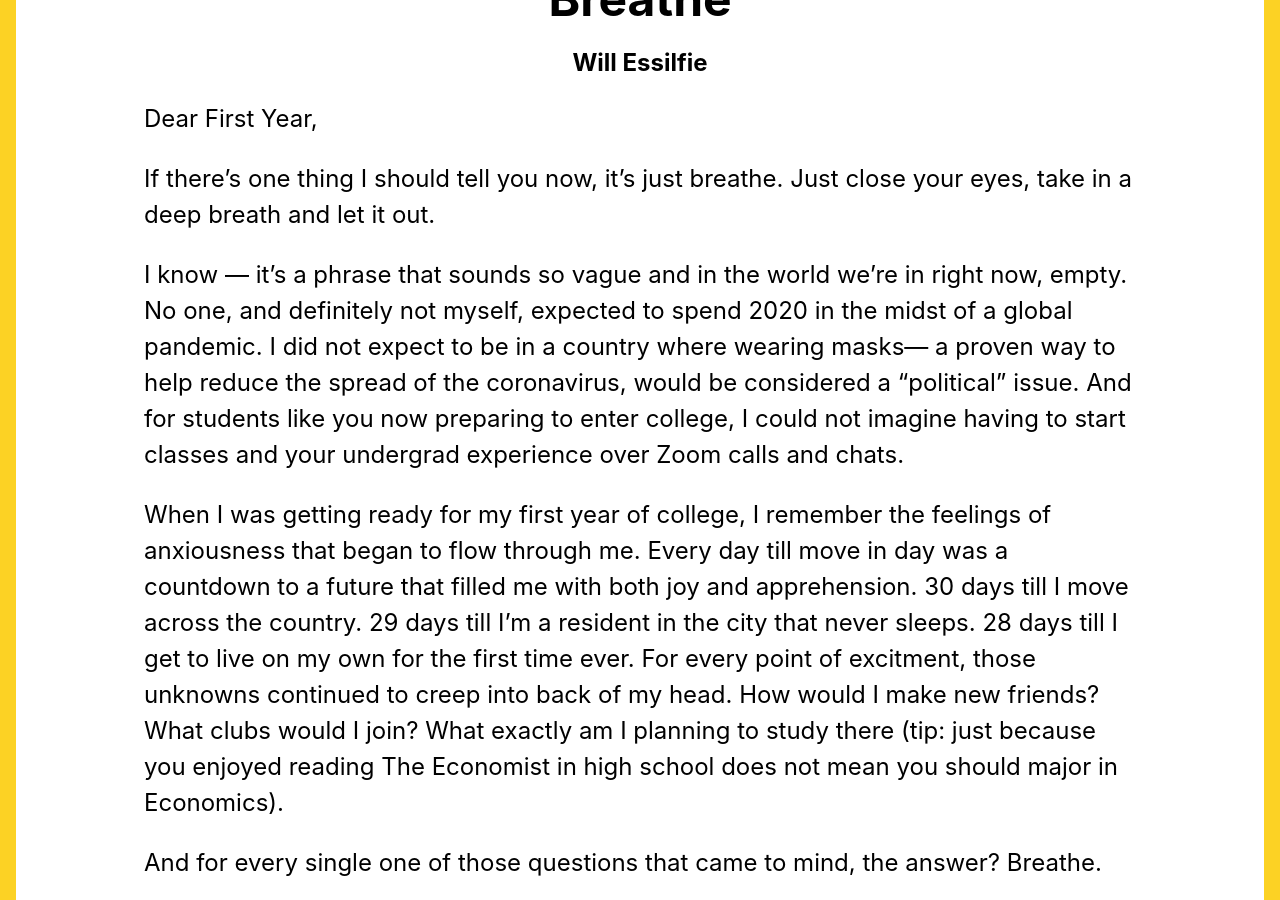
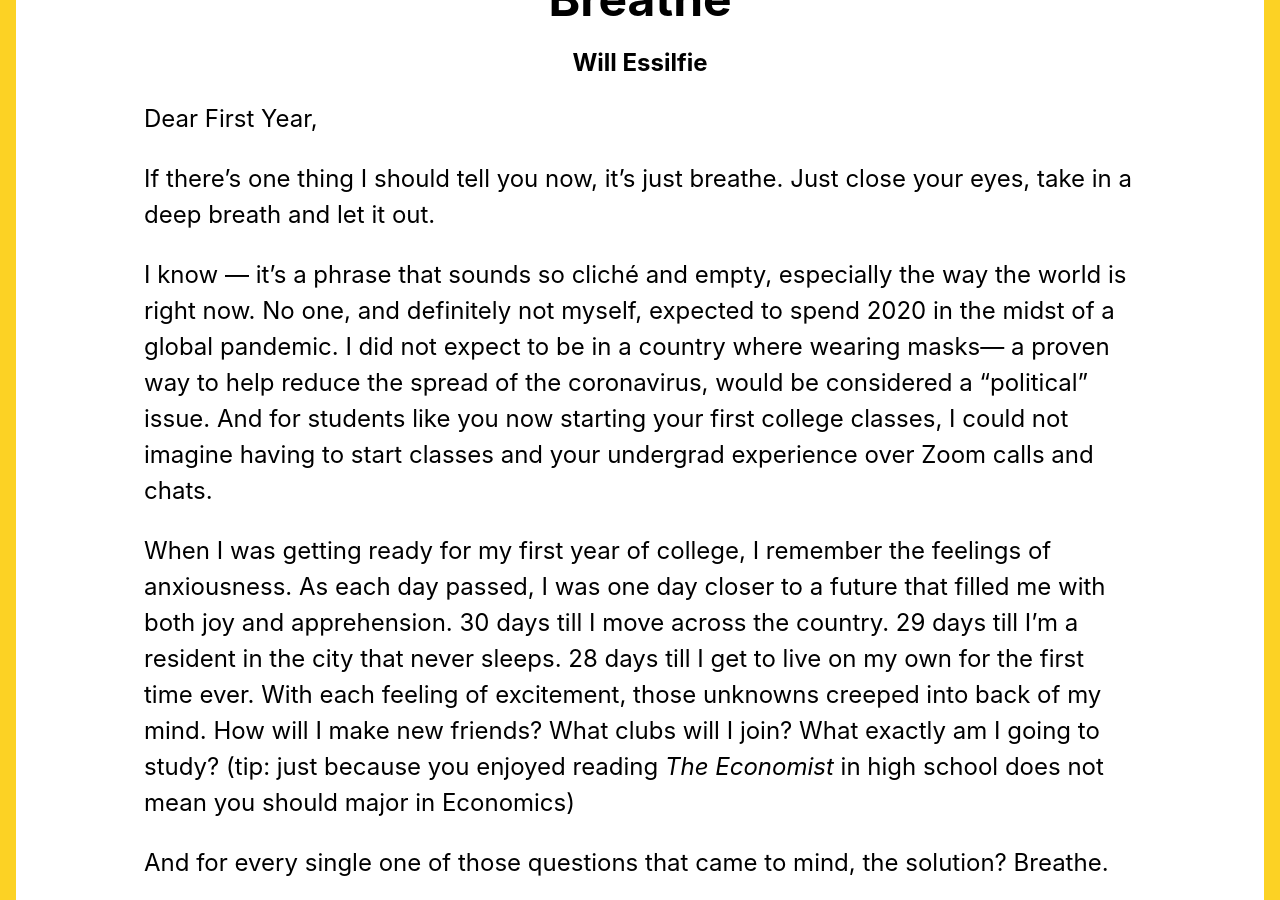
Before and after one commit to dearfirstyear/dearfirstyear.github.io, a Jekyll site: the page built from _posts/2020-08-14-breathe.markdown, in a window 1280 px wide and 900 px high, scrolled down 670 px. Built offline with Jekyll 4.4.1, drawn with Linux system fonts in a browser that asks for light colours; nearby versions of some CDN libraries; some web fonts are replaced; comment, search, counter and statistics services are not loaded; some of the changed text lies outside the part shown.

Commit message:
updating initial posts

```diff
--- a/_posts/2020-08-14-breathe.markdown
+++ b/_posts/2020-08-14-breathe.markdown
@@ -6,18 +6,17 @@ date:   2020-08-14 21:00:00 -0800
 tags: "relax, college, welcome, breathe"
 image_slug: /img/posts/breathe.jpg
 ---
-
 Dear First Year,
 
 If there's one thing I should tell you now, it's just breathe. Just close your eyes, take in a deep breath and let it out.
 
-I know — it's a phrase that sounds so vague and in the world we're in right now, empty. No one, and definitely not myself, expected to spend 2020 in the midst of a global pandemic. I did not expect to be in a country where wearing masks— a proven way to help reduce the spread of the coronavirus, would be considered a "political" issue. And for students like you now preparing to enter college, I could not imagine having to start classes and your undergrad experience over  Zoom calls and chats.
+I know — it's a phrase that sounds so cliché and empty, especially the way the world is right now.  No one, and definitely not myself, expected to spend 2020 in the midst of a global pandemic. I did not expect to be in a country where wearing masks— a proven way to help reduce the spread of the coronavirus, would be considered a "political" issue. And for students like you now starting your first college classes, I could not imagine having to start classes and your undergrad experience over Zoom calls and chats.
 
-When I was getting ready for my first year of college, I remember the feelings of anxiousness that began to flow through me. Every day till move in day was a countdown to a future that filled me with both joy and apprehension. 30 days till I move across the country. 29 days till I'm a resident in the city that never sleeps. 28 days till I get to live on my own for the first time ever. For every point of excitment, those unknowns continued to creep into back of my head. How would I make new friends? What clubs would I join? What exactly am I planning to study there (tip: just because you enjoyed reading The Economist in high school does not mean you should major in Economics).
+When I was getting ready for my first year of college, I remember the feelings of anxiousness. As each day passed, I was one day closer to a future that filled me with both joy and apprehension. 30 days till I move across the country. 29 days till I'm a resident in the city that never sleeps. 28 days till I get to live on my own for the first time ever. With each feeling of excitement, those unknowns creeped into back of my mind. How will I make new friends? What clubs will I join? What exactly am I going to study? (tip: just because you enjoyed reading *The Economist* in high school does not mean you should major in Economics)
 
-And for every single one of those questions that came to mind, the answer? Breathe.
+And for every single one of those questions that came to mind, the solution? Breathe.
 
-I met some of the best people I've ever met and am thankful to have has friends. I found (and founded) clubs that meant a lot to me and introduced me to opportunties I never expected (including becoming a Broadway reviewer for a semester!) and co-running an entire hackathon. And in a twist I never saw coming, becoming a Computer Science major.
+I met some of the best people I've ever met and am thankful to still have as friends. I found (and founded) clubs that meant a lot to me and introduced me to opportunties I never expected (including becoming a Broadway reviewer for a semester!) and co-running an entire hackathon. And in a twist I never saw coming, becoming a Computer Science major.
 
 In all of these situations, these opportunities and events happened quickly and when I least saw them coming. I know my initial first year was nothing like yours, but I know if you believe in the process and let those plans you so assiduously planned go to the wayside, you'll find a way to make the most of these next four years. Just close your eyes, take a deep breath in and let it out.
 
```
Also changed, not shown: _posts/2020-08-15-dont-go-into-finance.markdown (+6 -9 lines).
